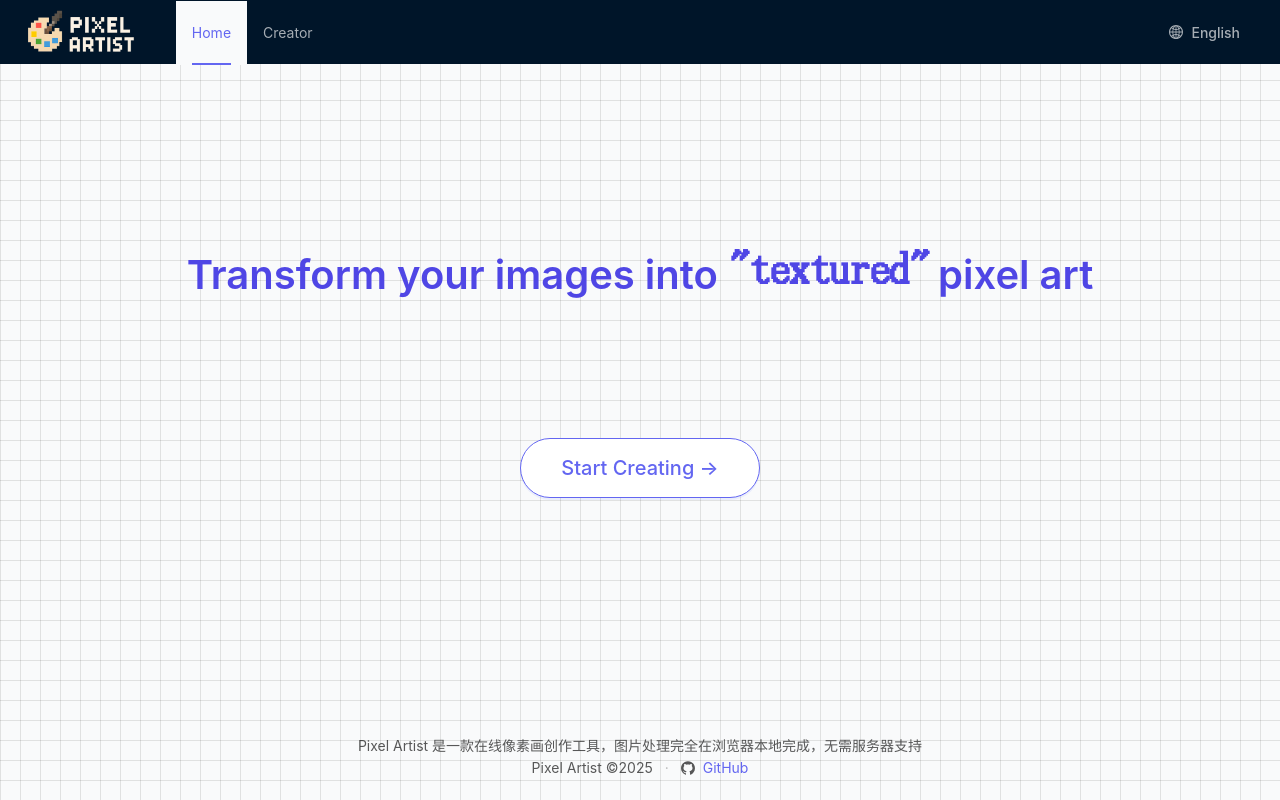
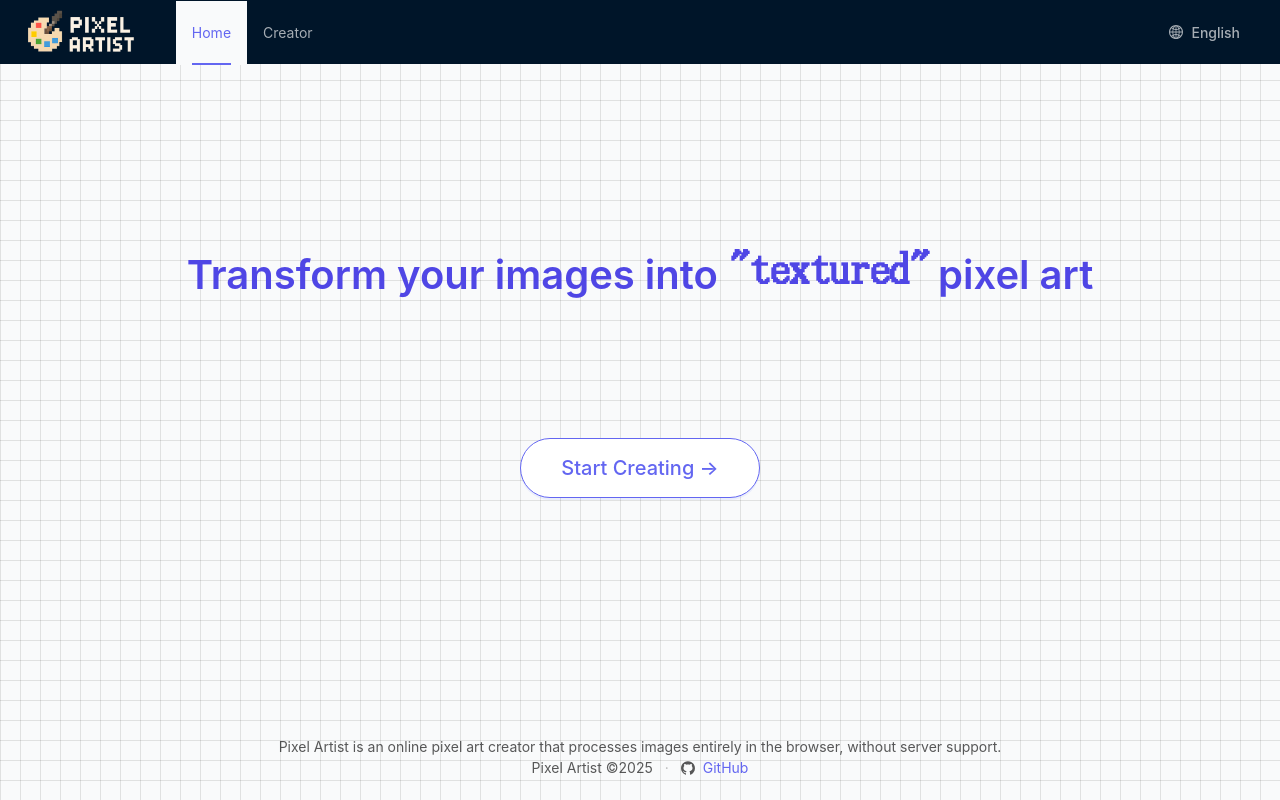
Before and after one commit to JiuNian3219/pixel-artist, a React (Vite) app: page /en/ in a window 1280 px wide. Built offline with nearby package versions, Linux system fonts and the light colour scheme; no server answers.

Commit message:
fix(i18n): 修复页脚描述未国际化处理

```diff
--- a/src/components/Layout/index.tsx
+++ b/src/components/Layout/index.tsx
@@ -90,10 +90,7 @@ const Layout: React.FC = () => {
           <Outlet />
         </Content>
         <Footer className={styles.footer}>
-          <span>
-            Pixel Artist
-            是一款在线像素画创作工具，图片处理完全在浏览器本地完成，无需服务器支持
-          </span>
+          <span>{t("footer.description")}</span>
           <span>
             <span>Pixel Artist ©{new Date().getFullYear()}</span>
             <span className={styles.separator}> · </span>
--- a/src/locales/en/common.json
+++ b/src/locales/en/common.json
@@ -15,5 +15,8 @@
       "zh": "中文",
       "en": "English"
     }
+  },
+  "footer": {
+    "description": "Pixel Artist is an online pixel art creator that processes images entirely in the browser, without server support."
   }
 }
--- a/src/locales/zh/common.json
+++ b/src/locales/zh/common.json
@@ -15,5 +15,8 @@
       "zh": "中文",
       "en": "English"
     }
+  },
+  "footer": {
+    "description": "Pixel Artist 是一款在线像素画创作工具，图片处理完全在浏览器本地完成，无需服务器支持"
   }
 }
```
